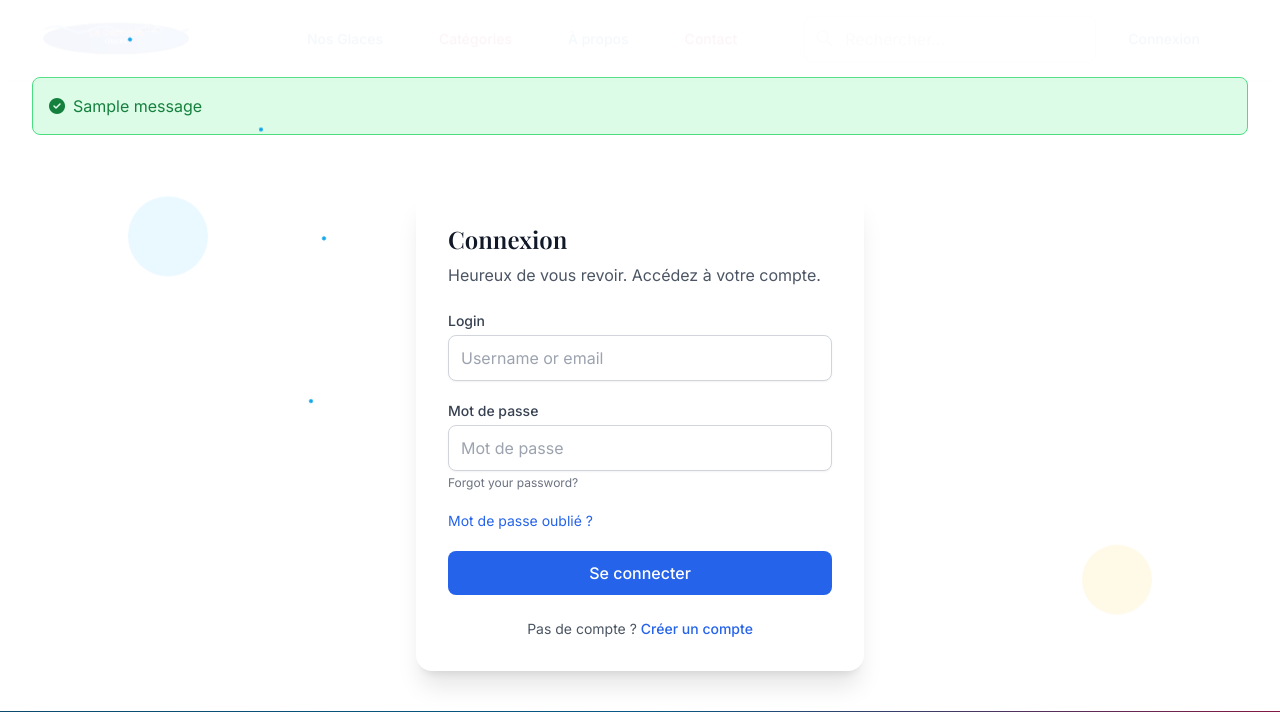
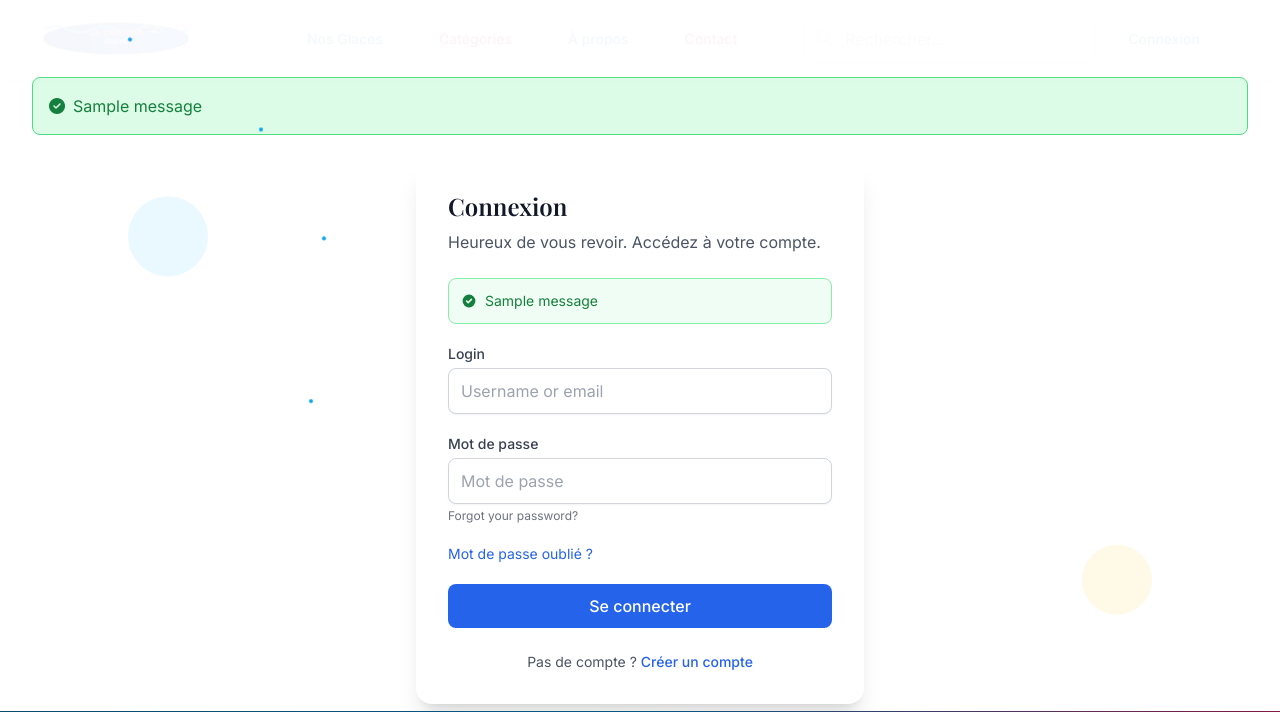
Before and after one commit to azzeddinezrarqi1/lacaravella, a Django app: page /accounts/login/ in a window 1280 px wide. Shown: the part 20-732 px from the top of the page. Run offline with Django 5.2, Linux system fonts and the light colour scheme; tables that the repository leaves empty hold one stand-in row (values such as "Sample post"); one stand-in notice (Sample message) is shown; some libraries are stand-ins or nearby versions.

Commit message:
Improve logout user experience
- Change LOGOUT_REDIRECT_URL to redirect to login page instead of home
- Add logout success message with green notification banner
- Implement Django signals to handle logout messages automatically
- Update login template to display success messages with icons
- Create users/signals.py for clean signal handling
- Improve UX flow: logout -> login page with confirmation message

User experience improvement:
- Users now see confirmation when logging out
- Clear feedback that logout was successful
- Better navigation flow back to login

```diff
--- a/caravela/settings.py
+++ b/caravela/settings.py
@@ -174,7 +174,7 @@ ACCOUNT_SIGNUP_PASSWORD_ENTER_TWICE = True
 ACCOUNT_SESSION_REMEMBER = True
 
 LOGIN_REDIRECT_URL = '/'
-LOGOUT_REDIRECT_URL = '/'
+LOGOUT_REDIRECT_URL = '/accounts/login/'
 
 # Email configuration
 EMAIL_BACKEND = 'django.core.mail.backends.console.EmailBackend'  # Change for production
--- a/caravela/urls.py
+++ b/caravela/urls.py
@@ -25,6 +25,8 @@ urlpatterns = [
 
     # Authentification (Django Allauth)
     path('accounts/', include('allauth.urls')),
+    # Redirection de déconnexion personnalisée
+    path('accounts/logout/', include('users.urls')),
 
     # API REST (laisse le router sous /)
     path('legal/terms/', TemplateView.as_view(template_name='legal/terms.html'), name='legal_terms'),
--- a/templates/account/login.html
+++ b/templates/account/login.html
@@ -9,6 +9,21 @@
             <div class="bg-white shadow-xl rounded-2xl p-8">
                 <h1 class="text-2xl font-display font-semibold text-gray-900 mb-2">Connexion</h1>
                 <p class="text-gray-600 mb-6">Heureux de vous revoir. Accédez à votre compte.</p>
+
+                {% if messages %}
+                    {% for message in messages %}
+                        {% if message.tags == 'success' %}
+                            <div class="mb-4 rounded-lg border border-green-300 bg-green-50 text-green-700 p-3 text-sm">
+                                <div class="flex items-center">
+                                    <svg class="w-4 h-4 mr-2" fill="currentColor" viewBox="0 0 20 20">
+                                        <path fill-rule="evenodd" d="M10 18a8 8 0 100-16 8 8 0 000 16zm3.707-9.293a1 1 0 00-1.414-1.414L9 10.586 7.707 9.293a1 1 0 00-1.414 1.414l2 2a1 1 0 001.414 0l4-4z" clip-rule="evenodd"></path>
+                                    </svg>
+                                    {{ message }}
+                                </div>
+                            </div>
+                        {% endif %}
+                    {% endfor %}
+                {% endif %}
 
                 {% if form.non_field_errors %}
                     <div class="mb-4 rounded-lg border border-red-300 bg-red-50 text-red-700 p-3 text-sm">
--- a/users/__init__.py
+++ b/users/__init__.py
@@ -0,0 +1,2 @@
+# Import signals to ensure they are registered
+from . import signals
--- a/users/urls.py
+++ b/users/urls.py
@@ -7,6 +7,4 @@ urlpatterns = [
     path('profile/', views.profile_view, name='profile'),
     path('orders/', views.orders_view, name='orders'),
     path('wishlist/', views.wishlist_view, name='wishlist'),
-    path('add-to-wishlist/<int:product_id>/', views.add_to_wishlist, name='add_to_wishlist'),
-    path('remove-from-wishlist/<int:product_id>/', views.remove_from_wishlist, name='remove_from_wishlist'),
 ]
```
Also changed, not shown: users/signals.py (added, +10 -0 lines), users/views.py (+3 -13 lines), GUIDE_ADMINISTRATEUR.md (line endings or trailing spaces), SCHEMA_POSTGRESQL.sql (line endings or trailing spaces), products/forms.py (line endings or trailing spaces), scripts/create_admin_user.py (line endings or trailing spaces), scripts/create_categories_with_images.py (line endings or trailing spaces), scripts/create_sample_data.py (line endings or trailing spaces), static/css/demo-effects.css (line endings or trailing spaces), static/images/categories/yaourts-glaces.svg, static/images/products/amande-bio.jpg, templates/test.html (line endings or trailing spaces).
